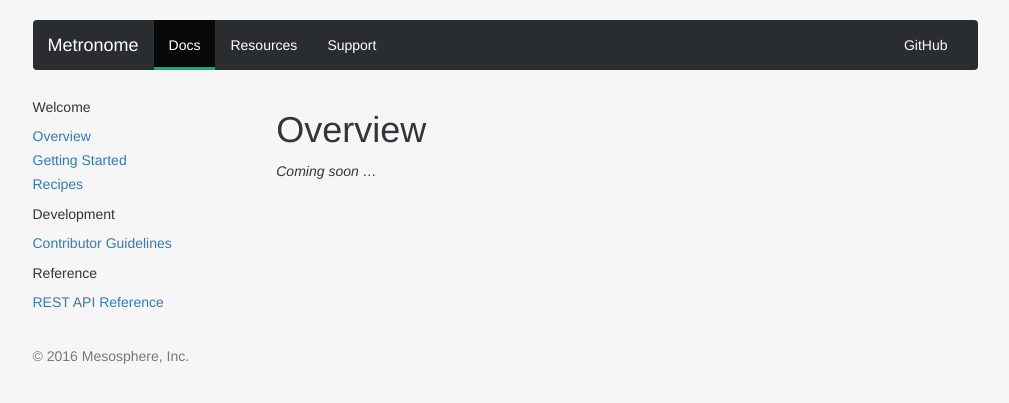
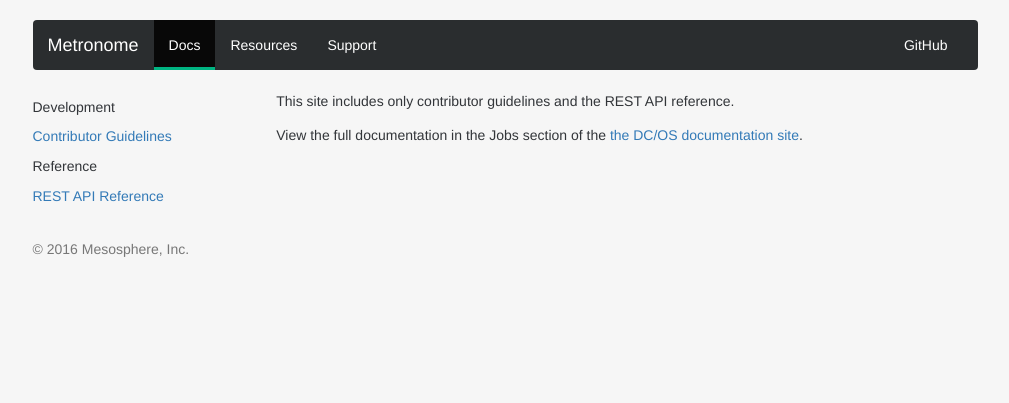
Before and after one commit to dcos/metronome, a Jekyll site: the page built from docs/docs/index.md, in a window 1280 px wide. Shown: the top 403 px of the page, without its empty margins (135-1144 px from the left). Built offline with Jekyll 4.4.1, drawn with Linux system fonts in a browser that asks for light colours; nearby versions of some CDN libraries; some web fonts are replaced.

Commit message:
editing gh-pages site to be less disappointing

```diff
--- a/docs/_layouts/docs.html
+++ b/docs/_layouts/docs.html
@@ -4,13 +4,6 @@
 
 <div class="row">
     <div class="col-sm-3">
-
-        <h5>Welcome</h5>
-        <ul class="list-unstyled">
-            <li><a href="{{ site.baseurl }}/docs/"> Overview </a></li>
-            <li><a href="{{ site.baseurl }}/docs/getting_started.html"> Getting Started </a></li>
-            <li><a href="{{ site.baseurl }}/docs/recipes.html">Recipes</a></li>
-        </ul>
 
         <h5>Development</h5>
         <ul class="list-unstyled">
--- a/docs/docs/index.md
+++ b/docs/docs/index.md
@@ -2,7 +2,6 @@
 title: Metronome
 ---
 
-# Overview
+This site includes only contributor guidelines and the REST API reference.
 
-
-_Coming soon ..._
+View the full documentation in the Jobs section of the [the DC/OS documentation site](https://dcos.io/docs/1.8/usage/jobs/).
```
Also changed, not shown: docs/docs/getting_started.md (deleted, +0 -7 lines), docs/docs/recipes.md (deleted, +0 -25 lines), docs/index.md (+0 -6 lines).
